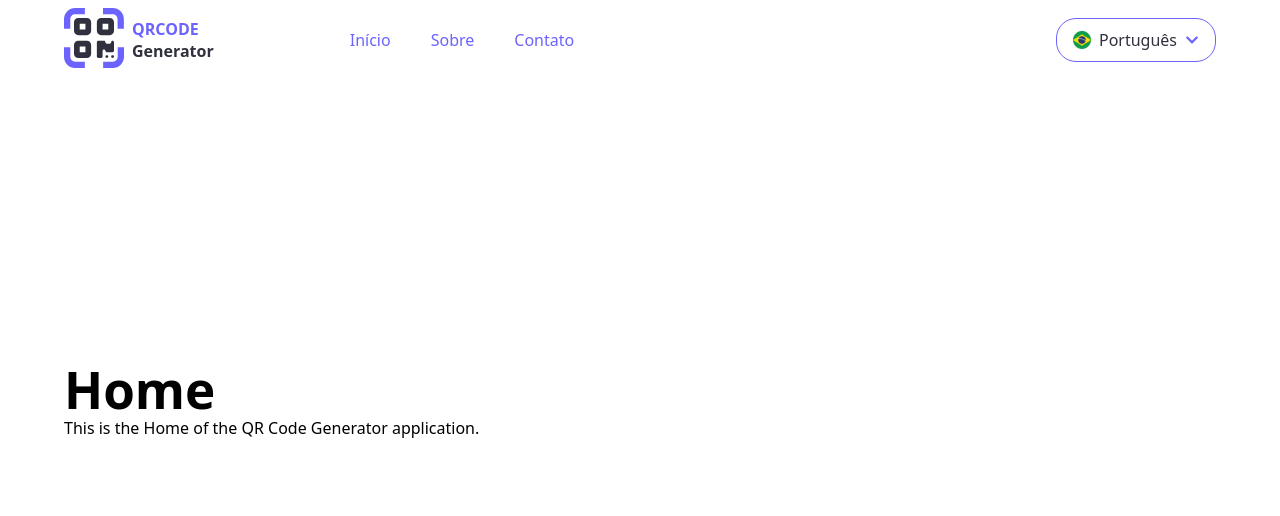
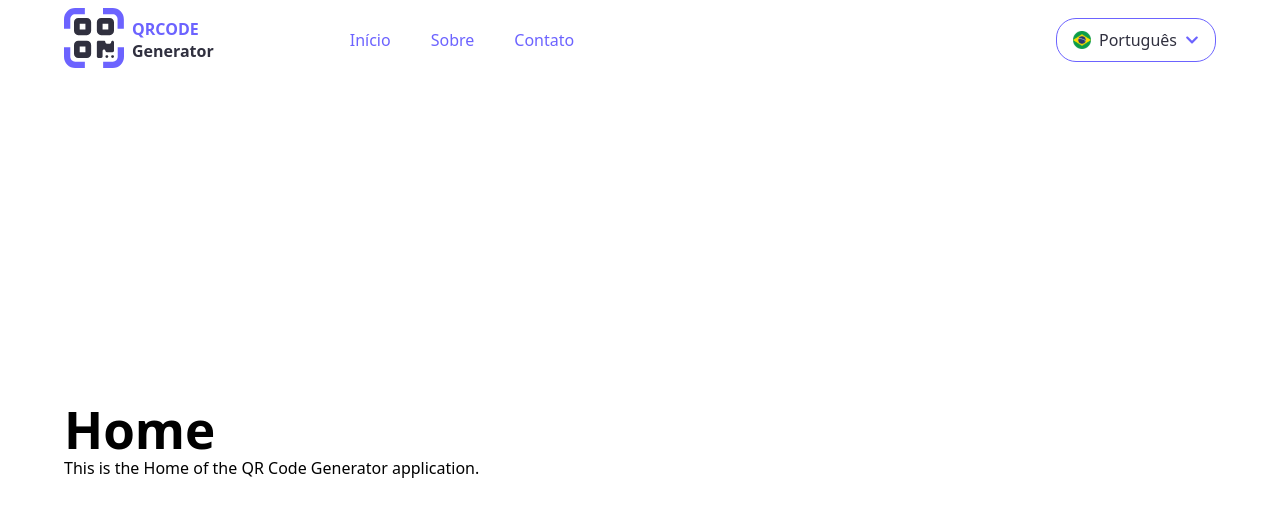
Before and after one commit to SaulloRodrigues/qrcode-generator, a React (Vite) app: page / in a window 1280 px wide. Shown: the top 516 px of the page. Built offline with nearby package versions, Linux system fonts and the light colour scheme.

Commit message:
new: Added favicon and update title; adjust main layout height.

```diff
--- a/index.html
+++ b/index.html
@@ -3,7 +3,8 @@
   <head>
     <meta charset="UTF-8" />
     <meta name="viewport" content="width=device-width, initial-scale=1.0" />
-    <title>QRCODE Generator</title>
+    <link rel="icon" href="/app-logo.svg" type="image/svg+xml" />
+    <title>Qrcode | Generator</title>
   </head>
   <body>
     <div id="root"></div>
--- a/src/styles/app.css
+++ b/src/styles/app.css
@@ -6,7 +6,7 @@
 
 main {
     width: 100%;
-    min-height: 80dvh;
+    height: 100%;
     max-height: 90dvh;
     display: grid;
     grid-template-columns: repeat(2, 1fr);
```
Also changed, not shown: public/app-logo.svg (added).
